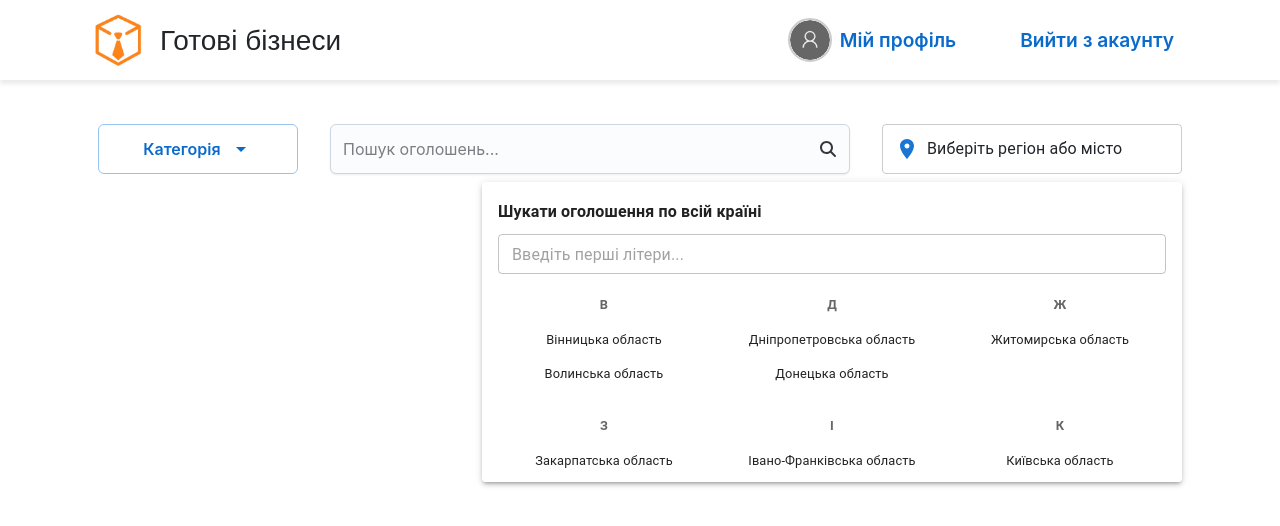
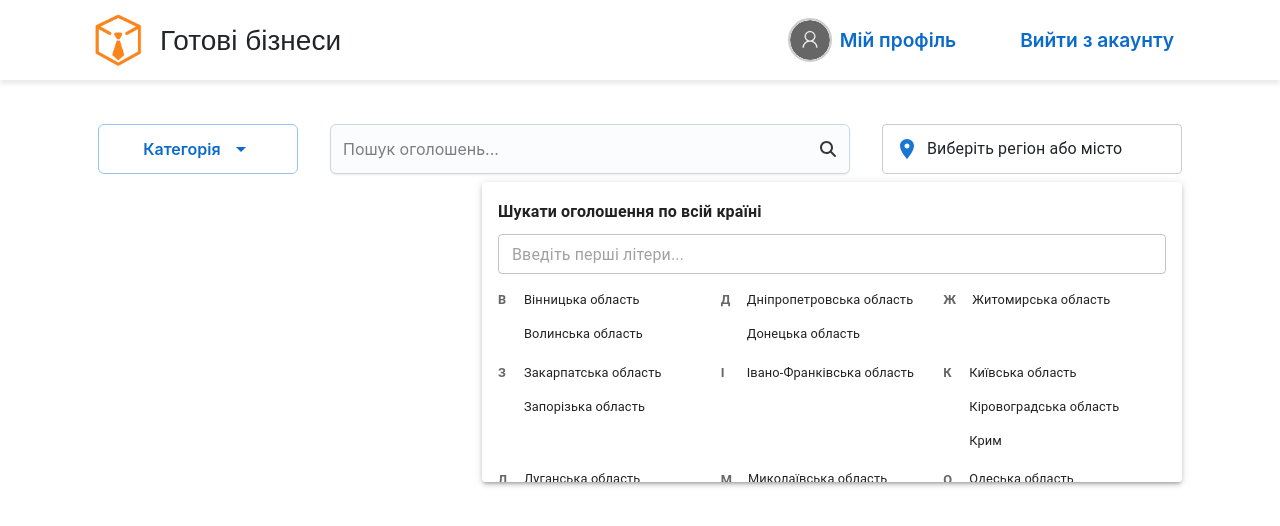
Before and after one commit to Limbo2332/DiplomaWork, a React (Create React App) app in the folder frontend/: page / in a window 1280 px wide. Shown: the top 526 px of the page. Built offline with nearby package versions, Linux system fonts and the light colour scheme.

Commit message:
Fixed RegionCitySelector

```diff
--- a/frontend/src/components/Common/RegionCitySelector/RegionCitySelector.tsx
+++ b/frontend/src/components/Common/RegionCitySelector/RegionCitySelector.tsx
@@ -4,7 +4,6 @@ import {
   Grid,
   IconButton,
   List,
-  ListItem,
   ListItemButton,
   ListItemText,
   Paper,
@@ -29,23 +28,39 @@ interface RegionCitySelectorProps {
 const groupRegionsByLetter = (regions: Region[]) => {
   return regions.reduce((acc, region) => {
     const firstLetter = region.name[0].toUpperCase();
+
     if (!acc[firstLetter]) {
       acc[firstLetter] = [];
     }
-    acc[firstLetter].push(region.name);
+
+    const isFirstAdded = acc[firstLetter].length === 0;
+
+    acc[firstLetter].push({
+      name: region.name,
+      isFirstAdded,
+    });
+
     return acc;
-  }, {} as Record<string, string[]>);
+  }, {} as Record<string, { name: string; isFirstAdded: boolean }[]>);
 };
 
 const groupCitiesByLetter = (cities: string[]) => {
   return cities.reduce((acc, city) => {
     const firstLetter = city[0].toUpperCase();
+
     if (!acc[firstLetter]) {
       acc[firstLetter] = [];
     }
-    acc[firstLetter].push(city);
+
+    const isFirstAdded = acc[firstLetter].length === 0;
+
+    acc[firstLetter].push({
+      name: city,
+      isFirstAdded,
+    });
+
     return acc;
-  }, {} as Record<string, string[]>);
+  }, {} as Record<string, { name: string; isFirstAdded: boolean }[]>);
 };
 
 
@@ -194,36 +209,42 @@ const RegionCitySelector: React.FC<RegionCitySelectorProps> = ({
             variant="outlined"
           />
 
-          <Grid container spacing={2} sx={{ marginTop: '5px' }}>
+          <Grid container sx={{ marginTop: '5px' }}>
             {!currentRegion &&
-              Object.entries(groupedRegions).map(([letter, regionNames]) => (
+              Object.entries(groupedRegions).map(([letter, regions]) => (
                 <Grid item xs={6} md={4} key={letter}>
-                  <div className="d-flex justify-content-center align-items-center">
+                  <List dense sx={{
+                    paddingTop: '4px',
+                    paddingBottom: 0,
+                  }}>
+                    {regions.map((region) => (
+                      <div key={region.name} className="d-flex justify-content-center align-items-center">
                         <Typography
                           variant="subtitle2"
                           sx={{
                             fontWeight: 600,
                             fontSize: '0.8rem',
                             color: 'text.secondary',
+                            minWidth: 10,
                           }}
                         >
-                      {letter}
+                          {region.isFirstAdded ? letter : ' '}
                         </Typography>
-                  </div>
-
-                  <List dense>
-                    {regionNames.map((regionName) => (
                         <ListItemButton
-                        onClick={() => handleRegionSelect(regionName)}
-                        sx={{ py: 0.5 }}
-                        key={regionName}
+                          onClick={() => handleRegionSelect(region.name)}
+                          sx={{
+                            py: 0.5, '&:hover': {
+                              backgroundColor: 'transparent',
+                              color: 'inherit',
+                            },
+                          }}
                         >
                           <ListItemText
-                          primary={regionName}
+                            primary={region.name}
                             primaryTypographyProps={{ fontSize: '0.8rem' }}
-                          className="d-flex justify-content-center align-items-center"
                           />
                         </ListItemButton>
+                      </div>
                     ))}
                   </List>
                 </Grid>
@@ -232,33 +253,36 @@ const RegionCitySelector: React.FC<RegionCitySelectorProps> = ({
             {currentRegion &&
               Object.entries(groupedCities).map(([letter, cityNames]) => (
                 <Grid item xs={6} md={4} key={letter}>
-                  <div className="d-flex justify-content-center align-items-center">
+                  <List dense>
+                    {cityNames.map((city) => (
+                      <div key={city.name} className="d-flex justify-content-center align-items-center">
                         <Typography
                           variant="subtitle2"
                           sx={{
                             fontWeight: 600,
                             fontSize: '0.8rem',
                             color: 'text.secondary',
+                            minWidth: 10,
                           }}
                         >
-                      {letter}
+                          {city.isFirstAdded ? letter : ' '}
                         </Typography>
-                  </div>
-                  <List dense>
-                    {cityNames.map((city) => (
-                      <ListItem key={city} disablePadding>
                         <ListItemButton
-                          selected={selected === city}
-                          onClick={() => handleCitySelect(city)}
-                          sx={{ py: 0.5 }}
+                          selected={selected === city.name}
+                          onClick={() => handleCitySelect(city.name)}
+                          sx={{
+                            py: 0.5, '&:hover': {
+                              backgroundColor: 'transparent',
+                              color: 'inherit',
+                            },
+                          }}
                         >
                           <ListItemText
-                            primary={city}
+                            primary={city.name}
                             primaryTypographyProps={{ fontSize: '0.8rem' }}
-                            className="d-flex justify-content-center align-items-center"
                           />
                         </ListItemButton>
-                      </ListItem>
+                      </div>
                     ))}
                   </List>
                 </Grid>
```
Lines whose indentation alone changed are shown as unchanged.
